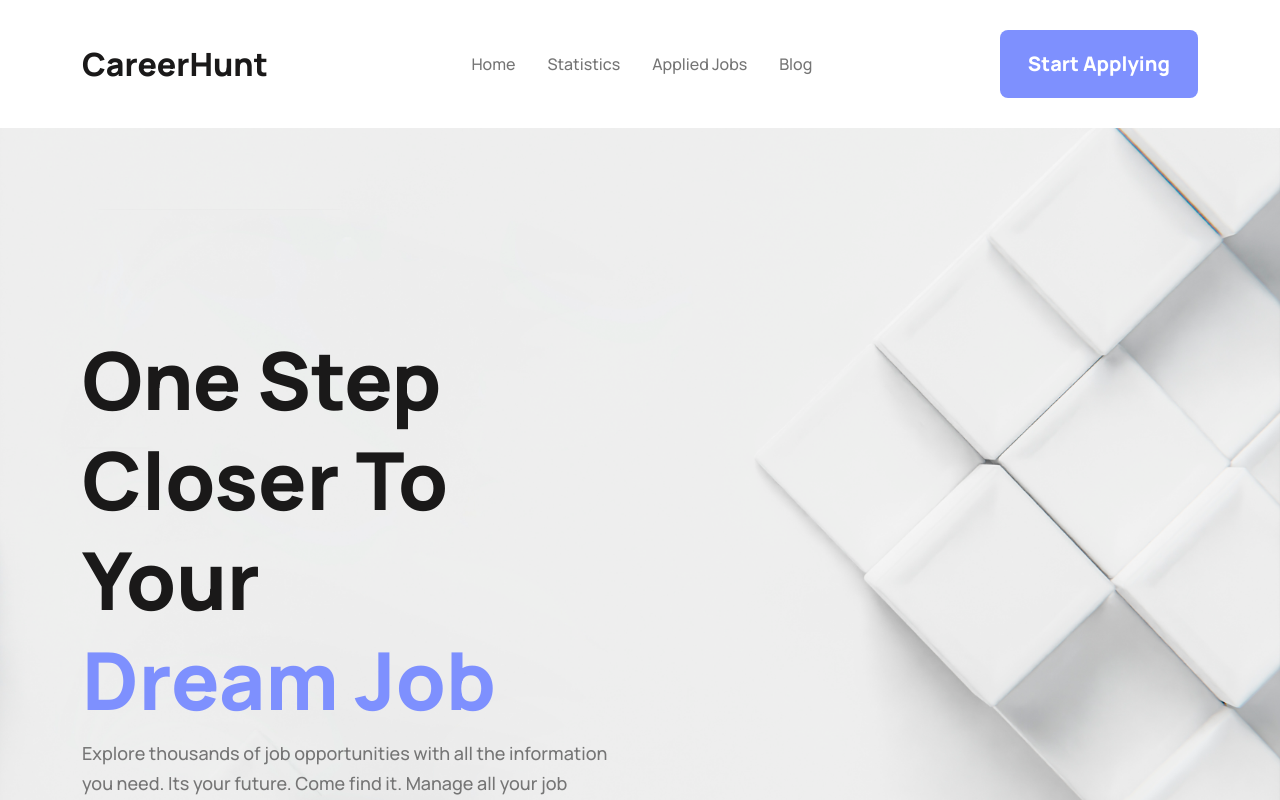
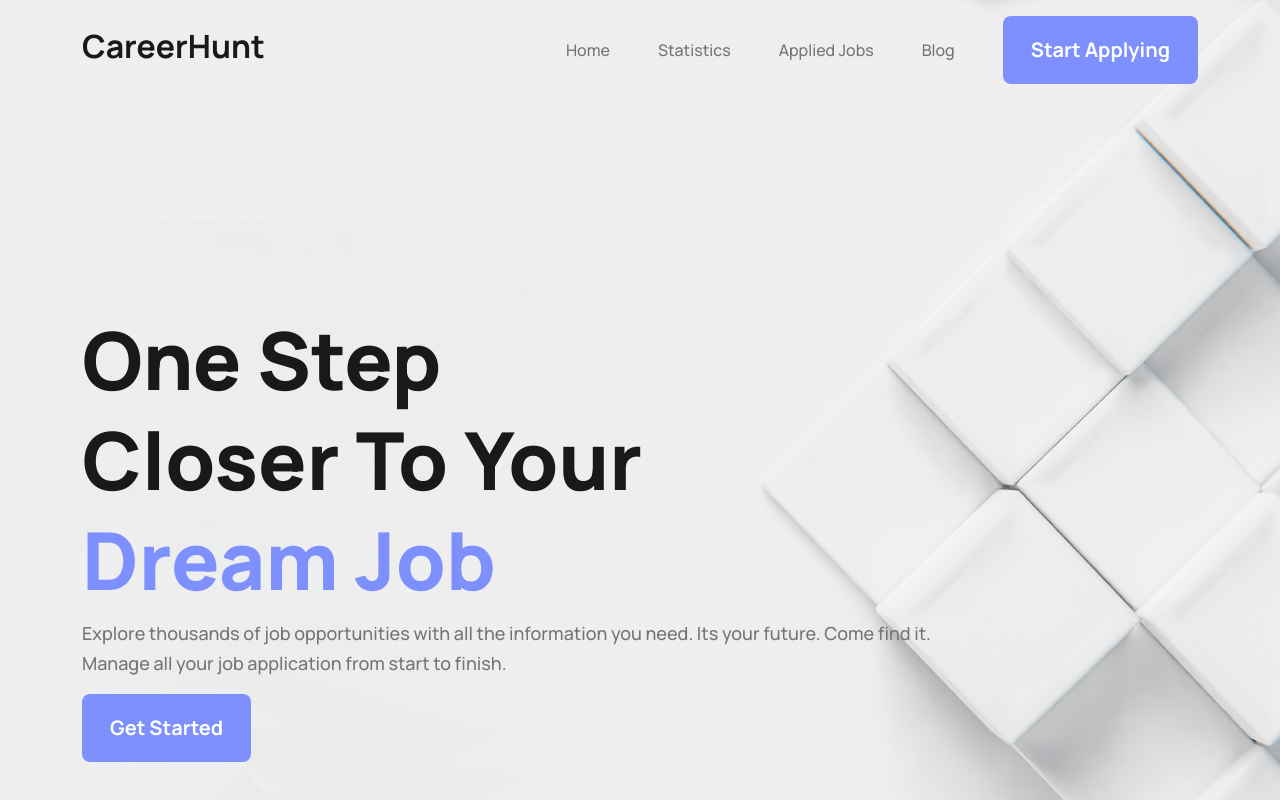
Before and after one commit to amirayhan/career-hunt-react-template, a React (Vite) app: page / in a window 1280 px wide. Shown: the top 800 px of the page. Built offline with nearby package versions, Linux system fonts and the light colour scheme.

Commit message:
sticky header

```diff
--- a/package.json
+++ b/package.json
@@ -15,7 +15,7 @@
         "@fortawesome/free-regular-svg-icons": "^6.4.2",
         "@fortawesome/free-solid-svg-icons": "^6.4.2",
         "@fortawesome/react-fontawesome": "^0.2.0",
-        "bootstrap": "^5.3.1",
+        "bootstrap": "^5.3.2",
         "localforage": "^1.10.0",
         "match-sorter": "^6.3.1",
         "react": "^18.2.0",
--- a/src/components/Banner/Banner.css
+++ b/src/components/Banner/Banner.css
@@ -1,6 +1,7 @@
 /* banner css start */
 #banner {
-    padding-top: 200px;
+    padding-top: 180px;
+    padding-bottom: 200px;
     background: url("../../assets/banner_bg.jpg") no-repeat center/cover;
 }
 #banner .banner_content {
--- a/src/components/Banner/Banner.jsx
+++ b/src/components/Banner/Banner.jsx
@@ -7,19 +7,16 @@ const Banner = () => {
         <section id="banner">
             <div className="container">
                 <div className="row">
-                    <div className="col-lg-6">
+                    <div className="col-lg-12">
                         <div className="banner_content">
                             <h1>
                                 One Step <br /> Closer To Your <br />
                                 <span className="color_p">Dream Job</span>
                             </h1>
-                            <p>Explore thousands of job opportunities with all the information you need. Its your future. Come find it. Manage all your job application from start to finish.</p>
+                            <p>
+                                Explore thousands of job opportunities with all the information you need. Its your future. Come find it. <br /> Manage all your job application from start to finish.
+                            </p>
                             <button className="button1">Get Started</button>
-                        </div>
-                    </div>
-                    <div className="d-none d-sm-none d-md-none col-lg-6 ">
-                        <div className="banner_image">
-                            <img src={heroImage} alt="Hero image" />
                         </div>
                     </div>
                 </div>
--- a/src/components/Header/Header.css
+++ b/src/components/Header/Header.css
@@ -1,63 +1,23 @@
-.navbar {
+.header {
     position: fixed;
     top: 0;
-    padding: 30px 0;
     width: 100%;
-    background: #fff;
-    transition: all linear 0.4s;
-    z-index: 1000;
-}
-
-.navbar .navbar-brand {
-    color: #1a1919;
-    font-family: Manrope;
-    font-size: 32px;
-    font-style: normal;
-    font-weight: 800;
-    line-height: normal;
-}
-.navbar .navbar-nav .nav-item {
-    padding: 0 20px;
-}
-.nav-link {
-    color: #757575;
-    font-family: Manrope;
-    font-size: 16px;
-    font-style: normal;
-    font-weight: 500;
-    line-height: normal;
     transition: all linear 0.3s;
 }
-.nav-link:hover {
-    color: #7e90fe;
-}
-.navbar .button1 {
-    color: #fff;
-    font-size: 20px;
-    font-weight: 800;
-    padding: 19px 28px;
-    display: inline-flex;
-    align-items: flex-start;
-    border-radius: 8px;
-    gap: 10px;
-    background: var(linear-gradient(90deg, #7e90fe 0%, #9873ff 100%));
-    transition: all linear 0.3s;
-}
-.navbar .button1:hover {
-    background: #1a1919;
-}
-
-.navbar.fixed {
+.header.fixed {
     background: rgba(34, 34, 34, 0.95);
     top: 0;
     width: 100%;
 }
-.navbar.fixed .navbar-brand {
+.header.fixed .logo h3 {
+    color: #7e90fe;
+}
+.header.fixed ul li a {
     color: #fff;
 }
-.navbar.fixed .nav-link {
-    color: #fff;
+.toggle-navbar {
+    width: 100%;
+    height: 100%;
+    margin: 10px;
+    background: rgba(0, 0, 0, 0.867);
 }
-.navbar.fixed .nav-link.active {
-    color: #7e90fe !important;
-}
--- a/src/components/Header/Header.jsx
+++ b/src/components/Header/Header.jsx
@@ -2,10 +2,25 @@ import React, { useState } from "react";
 import Container from "react-bootstrap/Container";
 import Nav from "react-bootstrap/Nav";
 import Navbar from "react-bootstrap/Navbar";
+import { faBars, faXmark } from "@fortawesome/free-solid-svg-icons";
+import { FontAwesomeIcon } from "@fortawesome/react-fontawesome";
 import { Link } from "react-router-dom";
 import "./Header.css";
 
 const Header = () => {
+    // const [fix, setfix] = useState(false);
+
+    // const setFixed = () => {
+    //     if (window.scrollY >= 140) {
+    //         setfix(true);
+    //     } else {
+    //         setfix(false);
+    //     }
+    // };
+
+    // window.addEventListener("scroll", setFixed);
+
+    const [toggle, setToggle] = useState(false);
     const [fix, setfix] = useState(false);
 
     const setFixed = () => {
@@ -18,8 +33,80 @@ const Header = () => {
 
     window.addEventListener("scroll", setFixed);
 
+    const handleToggleClick = () => setToggle(!toggle);
+
     return (
-        <div className={`${fix ? "navbar fixed" : "navbar"} navbar-expand-lg navbar-light`} expand="lg">
+        <>
+            <div className={fix ? "header fixed" : "header"}>
+                <div className="container d-flex justify-content-between align-items-center py-3">
+                    <div className="logo">
+                        <a href="/">
+                            <h3>CareerHunt</h3>
+                        </a>
+                    </div>
+                    <div className="d-none d-md-flex align-items-center gap-5">
+                        <ul className="d-md-flex gap-5">
+                            <li>
+                                <Link to="/" className="nav-link">
+                                    Home
+                                </Link>
+                            </li>
+                            <li>
+                                <Link to="/statistics" className="nav-link">
+                                    Statistics
+                                </Link>
+                            </li>
+                            <li>
+                                <Link to="/appliedjobs" className="nav-link">
+                                    Applied Jobs
+                                </Link>
+                            </li>
+                            <li>
+                                <Link to="/blog" className="nav-link">
+                                    Blog
+                                </Link>
+                            </li>
+                        </ul>
+                        <a href="#featured_jobs" className="button1">
+                            Start Applying
+                        </a>
+                    </div>
+                    <button onClick={handleToggleClick} className="d-md-none">
+                        <FontAwesomeIcon icon={toggle ? faXmark : faBars} />
+                    </button>
+                </div>
+                <div className={`${toggle ? "position-absolute" : "d-none"} w-100 m-auto toggle-navbar`}>
+                    <ul className="text-center">
+                        <li className="mb-3">
+                            <Link to="/" className="nav-link">
+                                Home
+                            </Link>
+                        </li>
+                        <li className="mb-3">
+                            <Link to="/statistics" className="nav-link">
+                                Statistics
+                            </Link>
+                        </li>
+                        <li className="mb-3">
+                            <Link to="/appliedjobs" className="nav-link">
+                                Applied Jobs
+                            </Link>
+                        </li>
+                        <li className="mb-3">
+                            <Link to="/blog" className="nav-link">
+                                Blog
+                            </Link>
+                        </li>
+                    </ul>
+                    <div className="d-flex justify-content-center">
+                        <a href="#featured_jobs" className="button1 m-auto">
+                            Start Applying
+                        </a>
+                    </div>
+                </div>
+            </div>
+
+            {/* <div className={`${fix ? "navbar fixed" : "navbar"} navbar-light`} expand="lg">
                 <Container>
                     <Navbar.Brand href="#home">CareerHunt</Navbar.Brand>
                     <Navbar.Toggle aria-controls="basic-navbar-nav" />
@@ -51,7 +138,8 @@ const Header = () => {
                         </a>
                     </Navbar.Collapse>
                 </Container>
-        </div>
+            </div> */}
+        </>
     );
 };
 
```
Also changed, not shown: 1 other file (tests, documents, lock files or other folders). Lines whose indentation alone changed are shown as unchanged.
